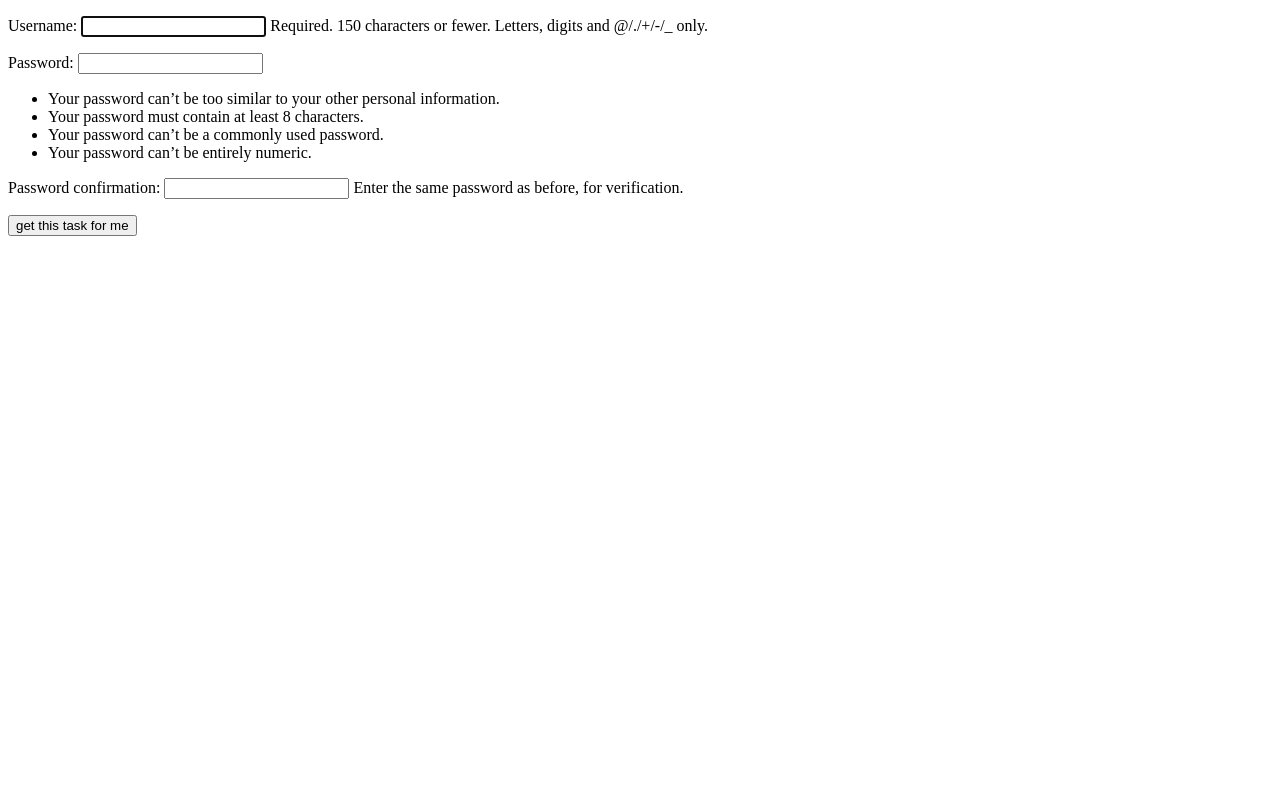
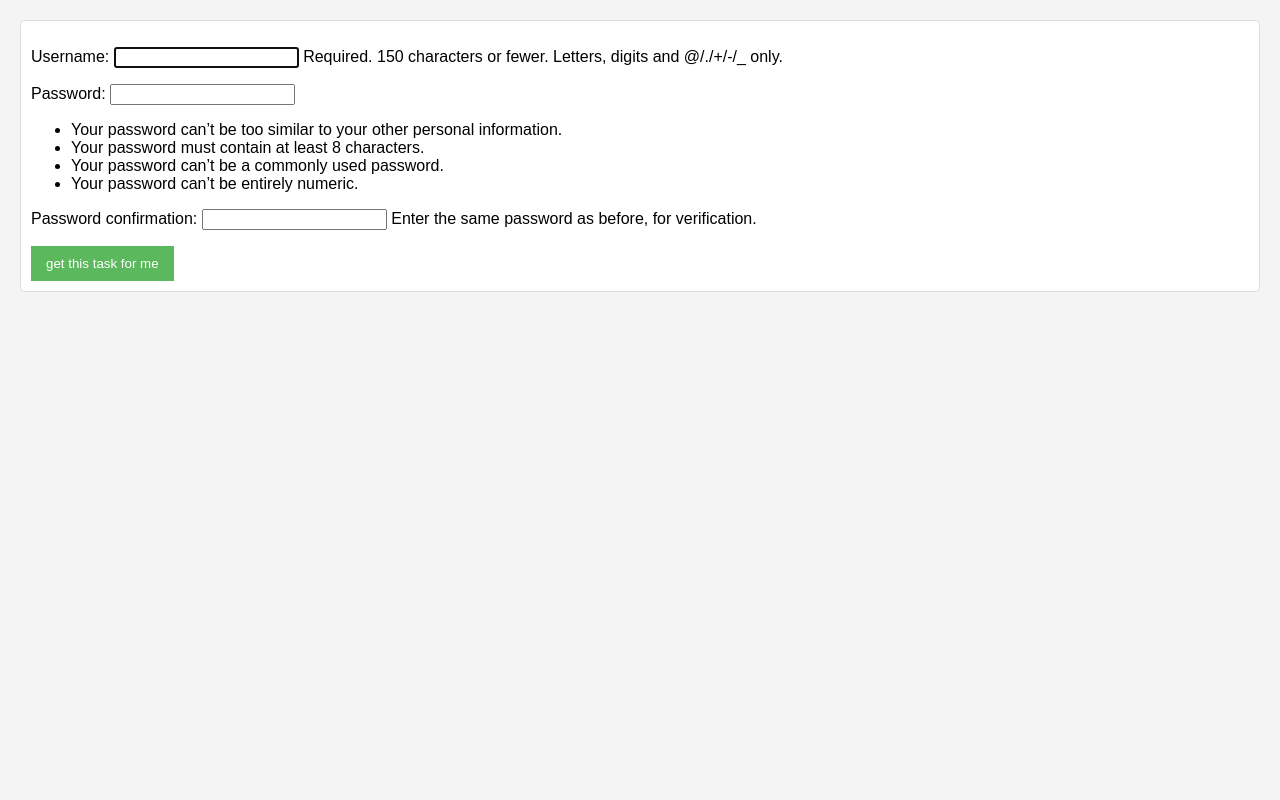
Before and after one commit to giliiii/pythonProject, a Django app: template templates/register.html in a window 1280 px wide. Run offline with Django 5.2, Linux system fonts and the light colour scheme; the template is opened without the code that fills it: values that come from a table or form of the project are taken from there, others are empty; tables that the repository leaves empty hold one stand-in row (values such as "Sample post").

Commit message:
almost...

```diff
--- a/EndProject/forms.py
+++ b/EndProject/forms.py
@@ -30,20 +30,17 @@ class UserForm(forms.ModelForm):
 class TaskForm(forms.ModelForm):
     deadline = forms.DateTimeField(
         widget=forms.DateTimeInput(
-            attrs={'type': 'datetime-local'}  # חץ לבחירת תאריך ושעה
+            attrs={'type': 'datetime-local'}
         ),
         initial=(datetime.now() + timedelta(days=30)).strftime("%Y-%m-%dT%H:%M"))
-    myTeam = forms.ModelChoiceField(Team.objects.all())
-    myDoner = forms.ModelChoiceField(User.objects.all())
+    #myTeam = forms.ModelChoiceField(Team.objects.all())
+    #myDoner = forms.ModelChoiceField(User.objects.all())
     class Meta:
         model = Task
-        fields = "__all__"
+        fields = ["title","describe","deadline"]
         labels = {
             "title": "title",
             "describe": "describe",
-            "myTeam": "myTeam",
-            "status": "status",
-            "myDoner": "myDoner",
             "deadline": "deadline",
         }
         help_texts = {
--- /dev/null
+++ b/EndProject/static/EndProject/style.css
@@ -0,0 +1,59 @@
+body {
+    font-family: Arial, sans-serif;
+    margin: 0;
+    padding: 20px;
+    background-color: #f4f4f4;
+}
+
+h1 {
+    color: #333;
+}
+
+form {
+    margin-bottom: 20px;
+    padding: 10px;
+    background: #fff;
+    border: 1px solid #ddd;
+    border-radius: 5px;
+}
+
+table {
+    width: 100%;
+    border-collapse: collapse;
+    margin-top: 10px;
+}
+
+th, td {
+    padding: 10px;
+    text-align: left;
+    border: 1px solid #ccc;
+}
+
+th {
+    background-color: #f2f2f2;
+}
+
+tr:hover {
+    background-color: #f1f1f1;
+}
+
+button {
+    background-color: #5cb85c;
+    color: white;
+    border: none;
+    padding: 10px 15px;
+    cursor: pointer;
+}
+
+button:hover {
+    background-color: #4cae4c;
+}
+
+a {
+    text-decoration: none;
+    color: #007bff;
+}
+
+a:hover {
+    text-decoration: underline;
+}
--- a/EndProject/urls.py
+++ b/EndProject/urls.py
@@ -18,6 +18,7 @@ urlpatterns = [
     path('tasks/edit/<int:pk>/', views.task_update, name='task_update'),
     path('tasks/delete/<int:pk>/', views.task_delete, name='task_delete'),
     path('tasks/task_take/', views.task_take, name='task_take'),
+    path('tasks/task_finish/', views.task_finish, name='task_finish'),
 
 
 ]
--- a/templates/Home.html
+++ b/templates/Home.html
@@ -1,3 +1,5 @@
+{% load static %}
+<link rel="stylesheet" type="text/css" href="{% static 'EndProject/style.css' %}">
 <h2>Home</h2>
 
 
--- a/templates/register.html
+++ b/templates/register.html
@@ -1,3 +1,6 @@
+{% load static %}
+<link rel="stylesheet" type="text/css" href="{% static 'EndProject/style.css' %}">
+
 <!DOCTYPE html>
 <html lang="en">
 <head>
--- a/templates/taskList.html
+++ b/templates/taskList.html
@@ -1,3 +1,5 @@
+{% load static %}
+<link rel="stylesheet" type="text/css" href="{% static 'EndProject/style.css' %}">
 <!DOCTYPE html>
 <html lang="en">
 <head>
--- a/templates/tasks/createTask.html
+++ b/templates/tasks/createTask.html
@@ -1,3 +1,5 @@
+{% load static %}
+<link rel="stylesheet" type="text/css" href="{% static 'EndProject/style.css' %}">
 <!DOCTYPE html>
 <html>
 <head>
--- a/templates/tasks/deletaTask.html
+++ b/templates/tasks/deletaTask.html
@@ -1,3 +1,5 @@
+{% load static %}
+<link rel="stylesheet" type="text/css" href="{% static 'EndProject/style.css' %}">
 <!DOCTYPE html>
 <html>
 <head>
```
Also changed, not shown: EndProject/views.py (+25 -9 lines), templates/tasks/taskList.html (+20 -0 lines), db.sqlite3.
